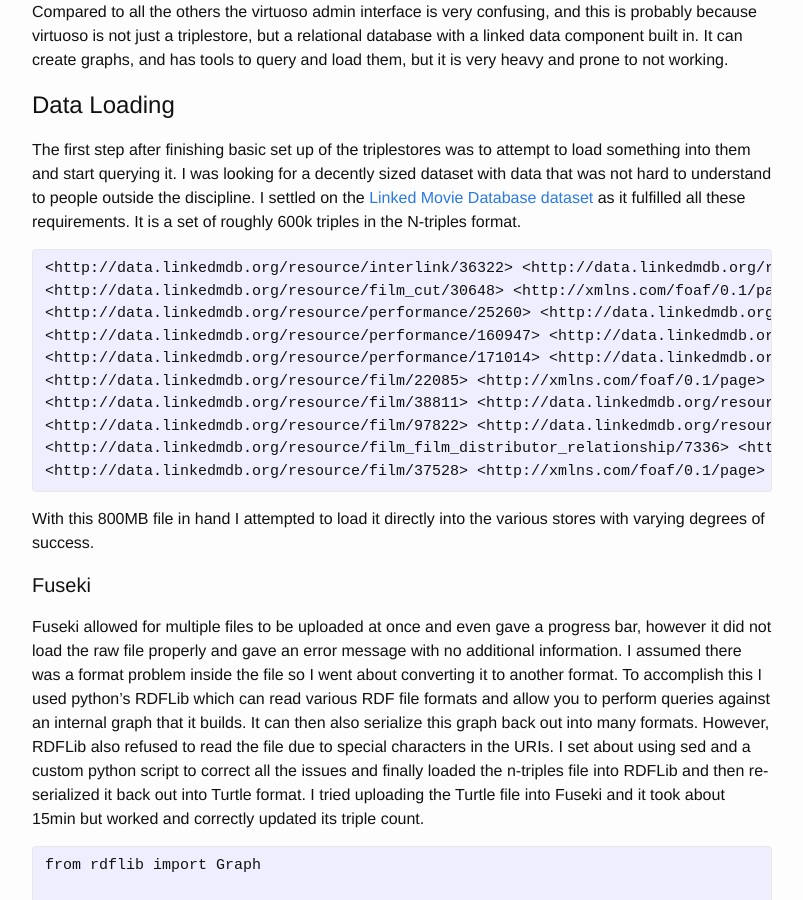
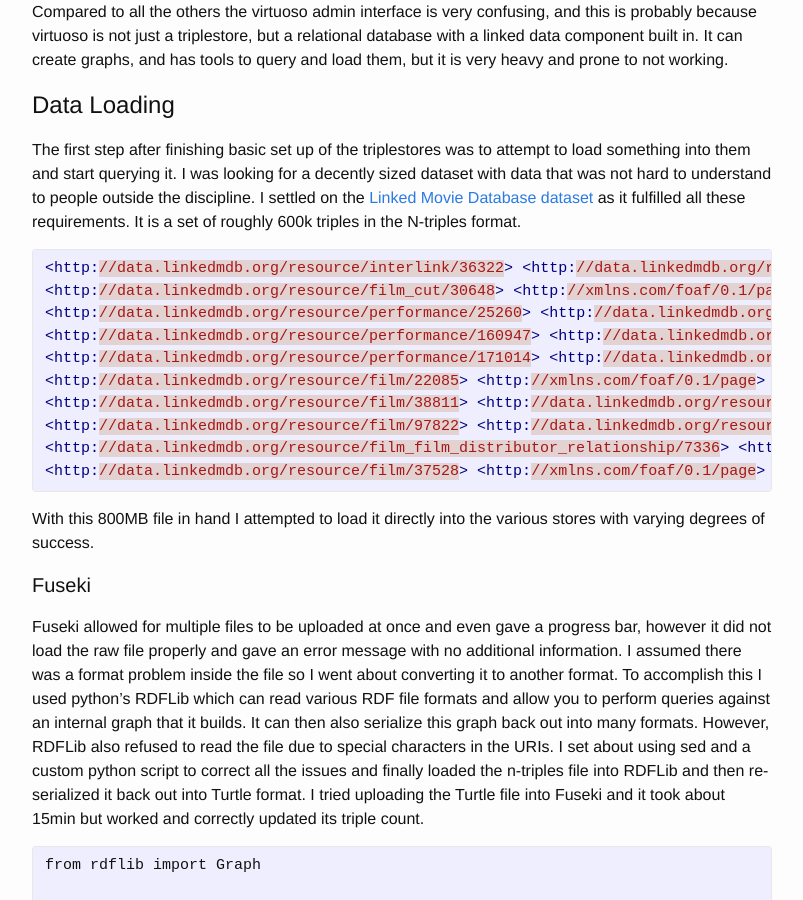
Before and after one commit to utecht/old_blog, a Jekyll site: the page built from _posts/2015-06-05-comparing-triplestores.md, in a window 1280 px wide and 900 px high, scrolled down 4609 px. Shown: the whole window, without its empty margins (238-1041 px from the left). Built offline with Jekyll 4.4.1, drawn with Linux system fonts in a browser that asks for light colours; some of the changed text lies outside the part shown.

```diff
--- a/_posts/2015-06-05-comparing-triplestores.md
+++ b/_posts/2015-06-05-comparing-triplestores.md
@@ -79,7 +79,7 @@
 ===
 The first step after finishing basic set up of the triplestores was to attempt to load something into them and start querying it.  I was looking for a decently sized dataset with data that was not hard to understand to people outside the discipline.  I settled on the [Linked Movie Database dataset](http://datahub.io/dataset/linkedmdb) as it fulfilled all these requirements.  It is a set of roughly 600k triples in the N-triples format.
 
-{% highlight n3 %}
+{% highlight xml %}
 <http://data.linkedmdb.org/resource/interlink/36322> <http://data.linkedmdb.org/resource/oddlinker/linkage_run> <http://data.linkedmdb.org/resource/linkage_run/1> .
 <http://data.linkedmdb.org/resource/film_cut/30648> <http://xmlns.com/foaf/0.1/page> <http://www.freebase.com/view/guid/9202a8c04000641f800000000b4dedc5> .
 <http://data.linkedmdb.org/resource/performance/25260> <http://data.linkedmdb.org/resource/movie/performance_character> "" .
@@ -147,7 +147,7 @@
 For my purposes this was the most important feature of these triplestores as it would be the only way the application would interact with the data.  I had need of both the ability to query and update the data in the store from a client-side javascript application.  Unfortunately due to the nature of RDF working directly client to triplestore is difficult.  In traditional RESTful APIs collections of members can be retrieved and then all properties of each member can be retrieved independently.  Because of the graph nature of RDF neither of these works quite the same from a REST point of view.  Take for example a graph storing information about books with this simple structure.
 
 
-{% highlight turtle %}
+{% highlight xml %}
 @prefix book: <http://example.com/book/> .
 @prefix author: <http://example.com/author/> .
 
@@ -228,7 +228,7 @@
 
 
 With knowledge of the data you can produce a much more refined SPARQL query to pull just the information that you want.
-{% highlight sparql %}
+{% highlight html %}
 PREFIX book:<http://example.com/book/>
 PREFIX author:<http://example.com/author/>
 
```
